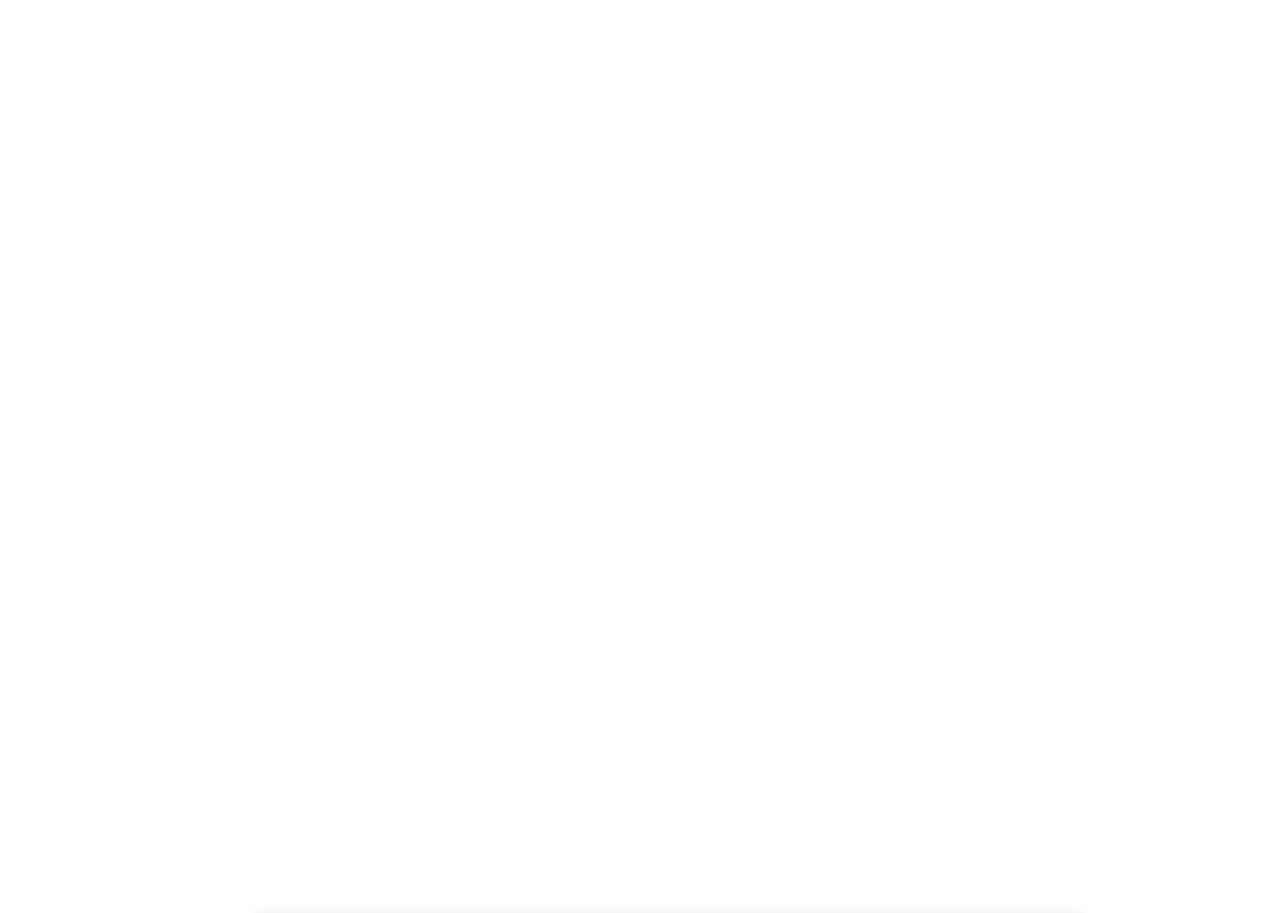
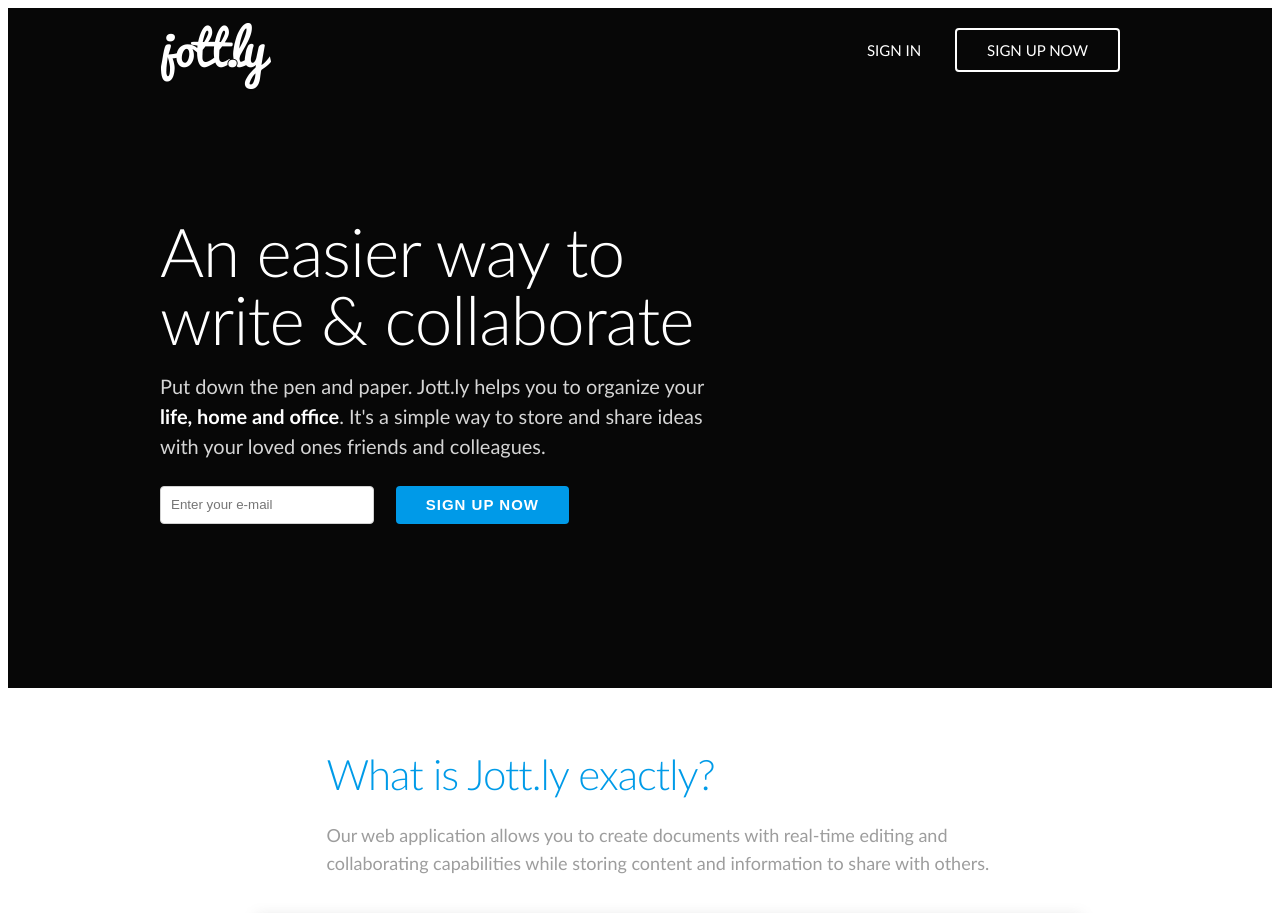
Before and after one commit to udhay1415/Jottly-project, a plain HTML site: page index.html in a window 1280 px wide. Shown: the top 913 px of the page. Drawn offline with Linux system fonts and the light colour scheme.

Commit message:
Update index.html

```diff
--- a/index.html
+++ b/index.html
@@ -2483,7 +2483,7 @@ footer p {
 </head>
 <body>
 
-  <header class="animated fadeOutLeft">
+  <header class="animated fadeIn">
         <div class="container">
           <div class="eight columns">
             <div class="logo">
@@ -2502,7 +2502,7 @@ footer p {
           </div>
 	</div>
         <div class="container">
-	  <div class="seven columns headertext animated fadeOutLeft">
+	  <div class="seven columns headertext animated fadeIn">
 	    <h2>An easier way to write & collaborate</h2>
 	    <p>Put down the pen and paper. Jott.ly helps you to organize your <strong> life, home and office</strong>. It's a simple way to store and share ideas with your loved ones friends and colleagues. </p>
 	    <div class="row">
@@ -2533,7 +2533,7 @@ footer p {
 
       <section class="benefits">
         <div class="container">
-          <div class="ten column offset-by-two animated fadeOutLeft">
+          <div class="ten column offset-by-two animated fadeIn">
 
 
 
```
